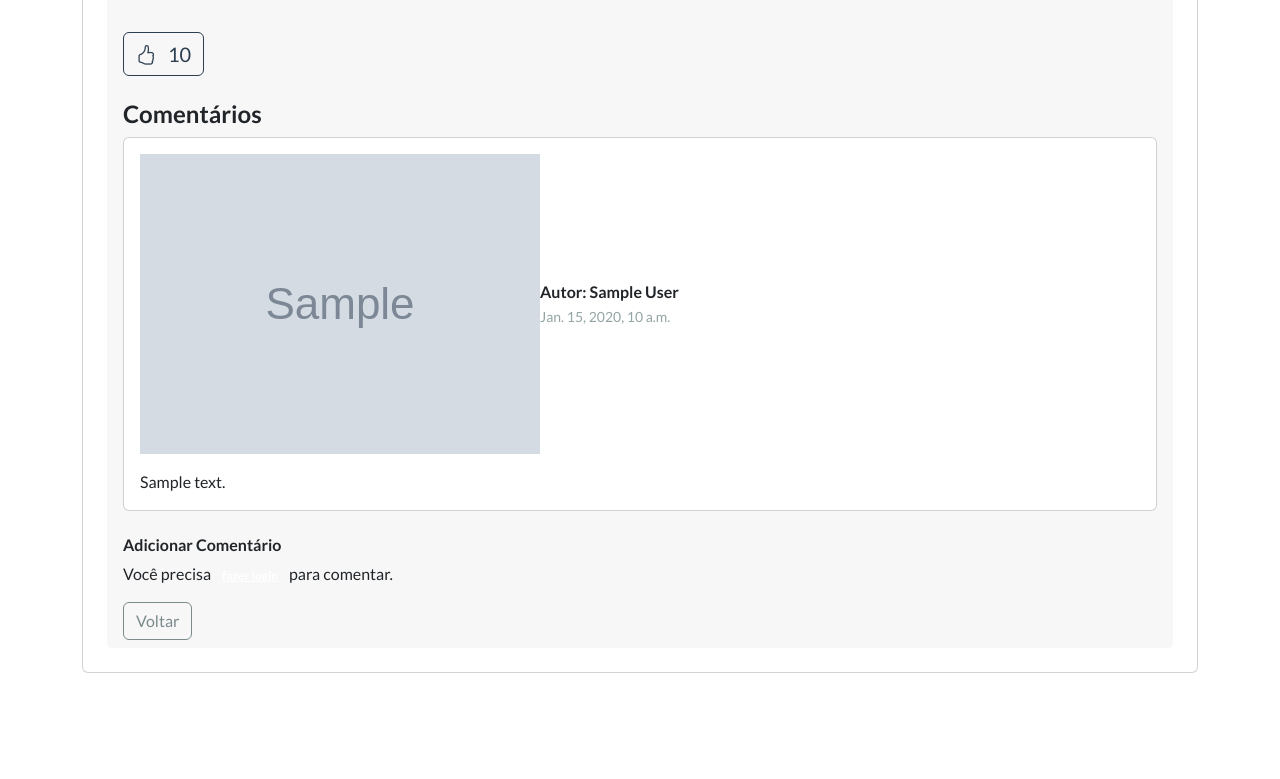
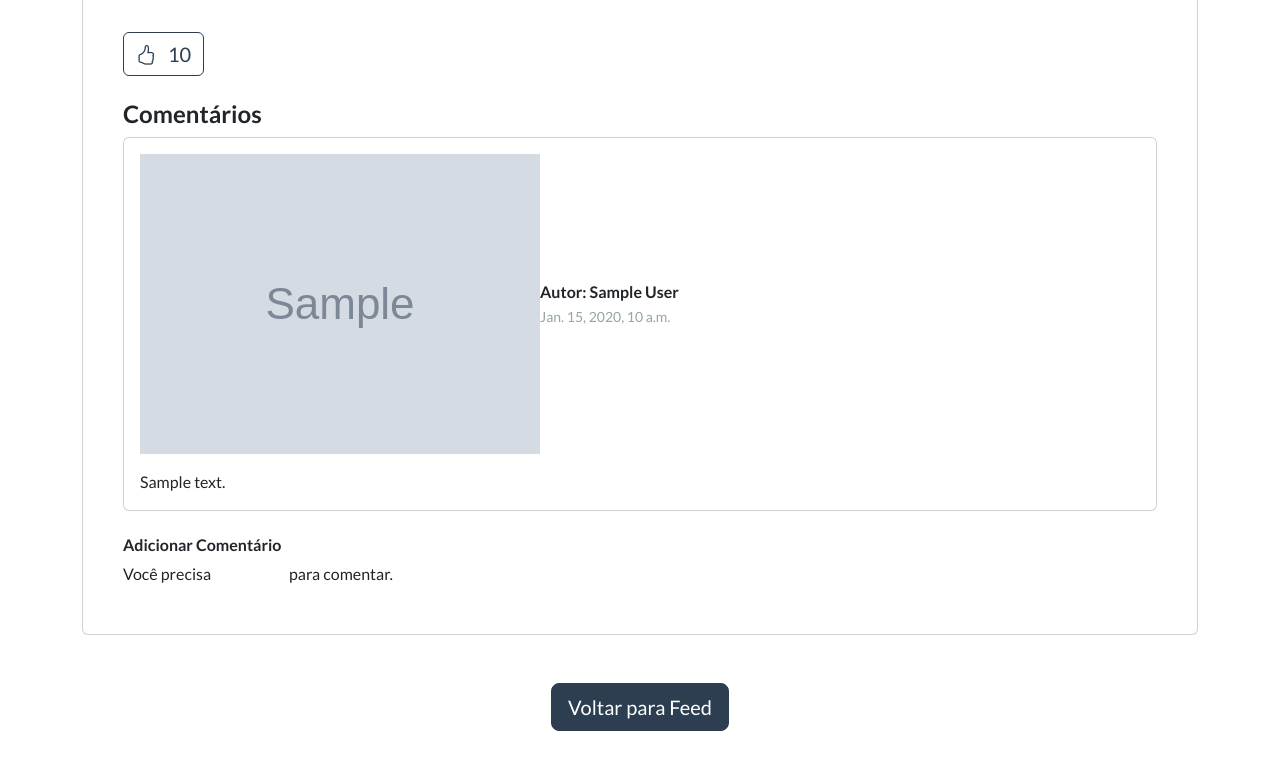
Before and after one commit to matheusfabiao/weave, a Django app: template articles/templates/article_detail.html in a window 1280 px wide. Shown: the part 331-1110 px from the top of the page. Before the commit the page ends 1004 px from the top, so only its background shows below. Run offline with Django 5.2, Linux system fonts and the light colour scheme; the template is opened without the code that fills it: most values are stand-ins (such as "Sample title", 1, 10 or a date in 2020); grey boxes marked "Sample" are stand-in pictures.

Commit message:
style: layout changes in article detail template

```diff
--- a/articles/templates/article_detail.html
+++ b/articles/templates/article_detail.html
@@ -7,7 +7,7 @@
     <section class="py-5">
         <div class="container">
             <div class="card p-4">
-                <div class="card-header">
+                <div class="card-header bg-white">
                     <h1 class="display-6 text-center fw-bold mb-4">{{ article.title }}</h1>
                     <div class="d-flex align-items-center justify-content-center mb-3">
                         <img src="{{ article.author.picture.url }}" alt="{{ article.author.username }}" class="rounded-circle me-3" style="max-width: 50px; max-height: 50px;">
@@ -29,16 +29,28 @@
                     {% endif %}
                 </div>
 
-                <div class="card-footer mt-4">
+                <div class="card-footer mt-4 bg-white">
 
                     {% comment %} Likes {% endcomment %}
+                    <div class="d-flex align-items-center gap-3 mt-4">
                         <form action="{% url "article_like" article.pk %}" method="post">
                             {% csrf_token %}
-                        <button type="submit" class="btn btn-outline-primary mt-4 fs-5">
+                            <button type="submit" class="btn btn-outline-primary fs-5">
                                 <i class="bi bi-hand-thumbs-up"></i>
                                 <span class="ms-2">{{ likes }}</span>
                             </button>
                         </form>
+
+                        {% comment %} Controles {% endcomment %}
+                        {% if request.user.is_authenticated and request.user == article.author.user %}
+                            <div class="d-flex align-items-center gap-2">
+
+                                <a href="{% url 'article_update' article.pk %}" class="btn btn-outline-success">Editar</a>
+                                <a href="{% url 'article_delete' article.pk %}" class="btn btn-outline-danger">Excluir</a>
+
+                            </div>
+                        {% endif %}
+                    </div>
 
                     {% comment %} Comentários {% endcomment %}
                     <h6 class="fs-4 fw-bold mt-4">Comentários</h6>
@@ -74,18 +86,11 @@
                         </p>
                     {% endif %}
 
-                    {% comment %} Controles {% endcomment %}
-                    <div class="d-flex align-items-center gap-2">
-                        {% if request.user.is_authenticated and request.user == article.author.user %}
 
-                            <a href="{% url 'article_update' article.pk %}" class="btn btn-outline-success">Editar</a>
-                            <a href="{% url 'article_delete' article.pk %}" class="btn btn-outline-danger">Excluir</a>
-
-                        {% endif %}
-
-                        <a href="{% url 'article_list' %}" class="btn btn-outline-dark">Voltar</a>
                 </div>
             </div>
+            <div class="d-flex justify-content-center mt-5">
+                <a href="{% url 'article_list' %}" class="btn btn-primary fs-5 btn-lg">Voltar para Feed</a>
             </div>
         </div>
     </section>
```
Lines whose indentation alone changed are shown as unchanged.
